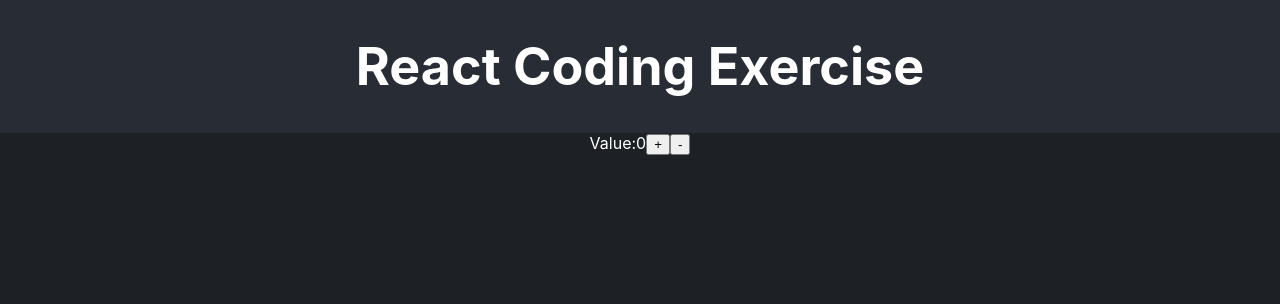
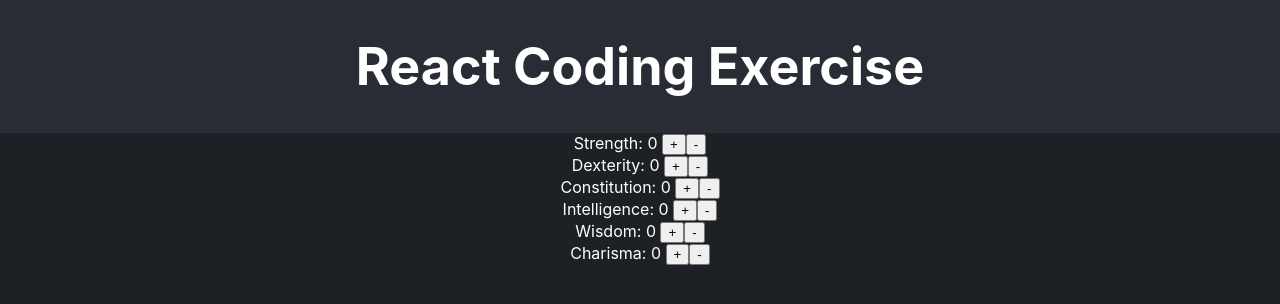
Before and after one commit to Dharmik2510/dharmik-take-home-assignment, a React (Create React App) app: page / in a window 1280 px wide. Shown: the top 304 px of the page. Built offline with nearby package versions, Linux system fonts and the light colour scheme.

Commit message:
feat: add independent increment/decrement for six attributes

```diff
--- a/src/App.tsx
+++ b/src/App.tsx
@@ -1,22 +1,45 @@
 import { useState } from 'react';
 import './App.css';
-import { ATTRIBUTE_LIST, CLASS_LIST, SKILL_LIST } from './consts.js';
+import { ATTRIBUTE_LIST } from './consts.js';
+import type { Attributes } from './types';
 
+// README §1: "Create state and controls for each of the 6 attributes (`ATTRIBUTE_LIST`)."
+// README does not specify a starting value, so we start at 0 rather than inventing a D&D default.
+function initialAttributes(): Attributes {
+  return ATTRIBUTE_LIST.reduce((attrs, name) => {
+    attrs[name as keyof Attributes] = 0;
+    return attrs;
+  }, {} as Attributes);
+}
 
 function App() {
-  const [num, setNum] = useState<number>(0);
+  const [attributes, setAttributes] = useState<Attributes>(initialAttributes);
+
+  // README §1: "Allow increment/decrement independently."
+  // No min/max in this requirement — the 70-point cap is requirement 6.
+  const adjustAttribute = (name: keyof Attributes, delta: number) => {
+    setAttributes((prev) => ({
+      ...prev,
+      [name]: prev[name] + delta,
+    }));
+  };
+
   return (
     <div className="App">
       <header className="App-header">
         <h1>React Coding Exercise</h1>
       </header>
       <section className="App-section">
-        <div>
-          Value:
-          {num}
-          <button>+</button>
-          <button>-</button>
-        </div>
+        {ATTRIBUTE_LIST.map((name) => {
+          const key = name as keyof Attributes;
+          return (
+            <div key={key}>
+              {key}: {attributes[key]}{' '}
+              <button onClick={() => adjustAttribute(key, 1)}>+</button>
+              <button onClick={() => adjustAttribute(key, -1)}>-</button>
+            </div>
+          );
+        })}
       </section>
     </div>
   );
```
